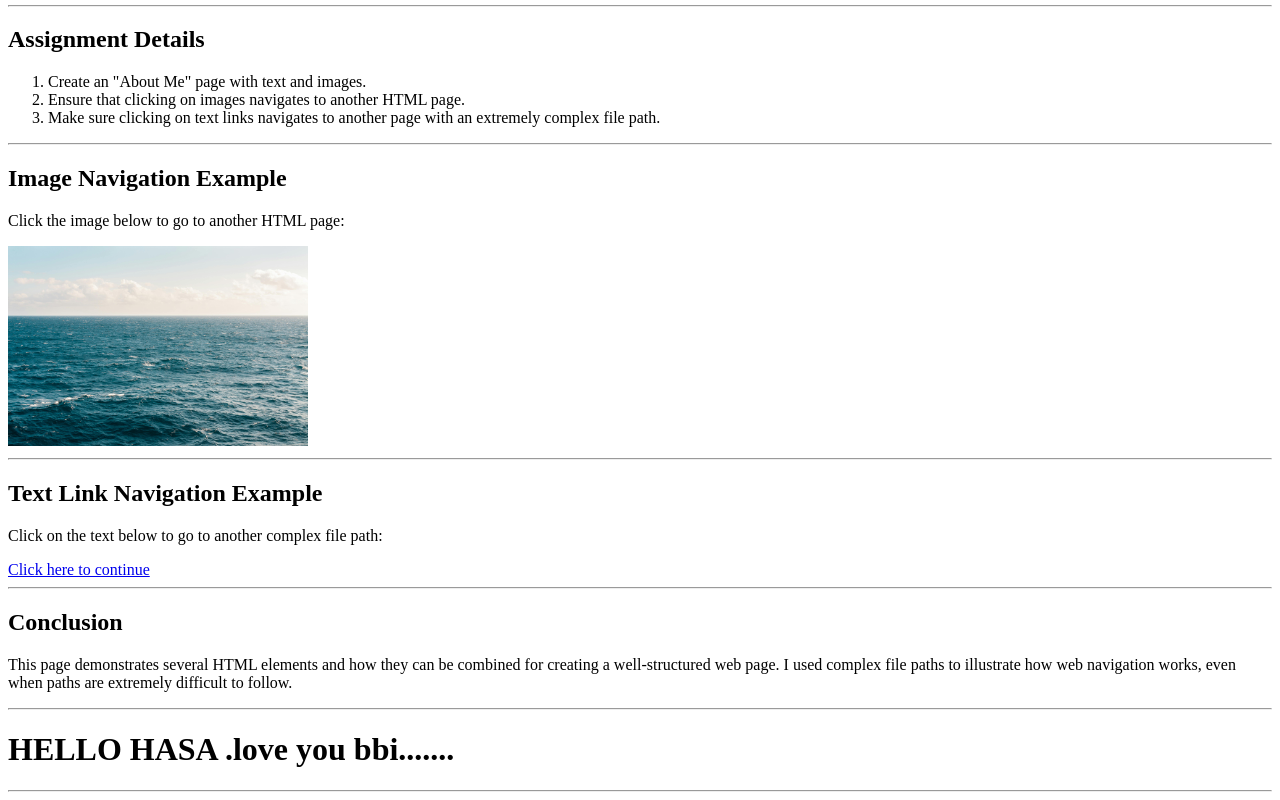
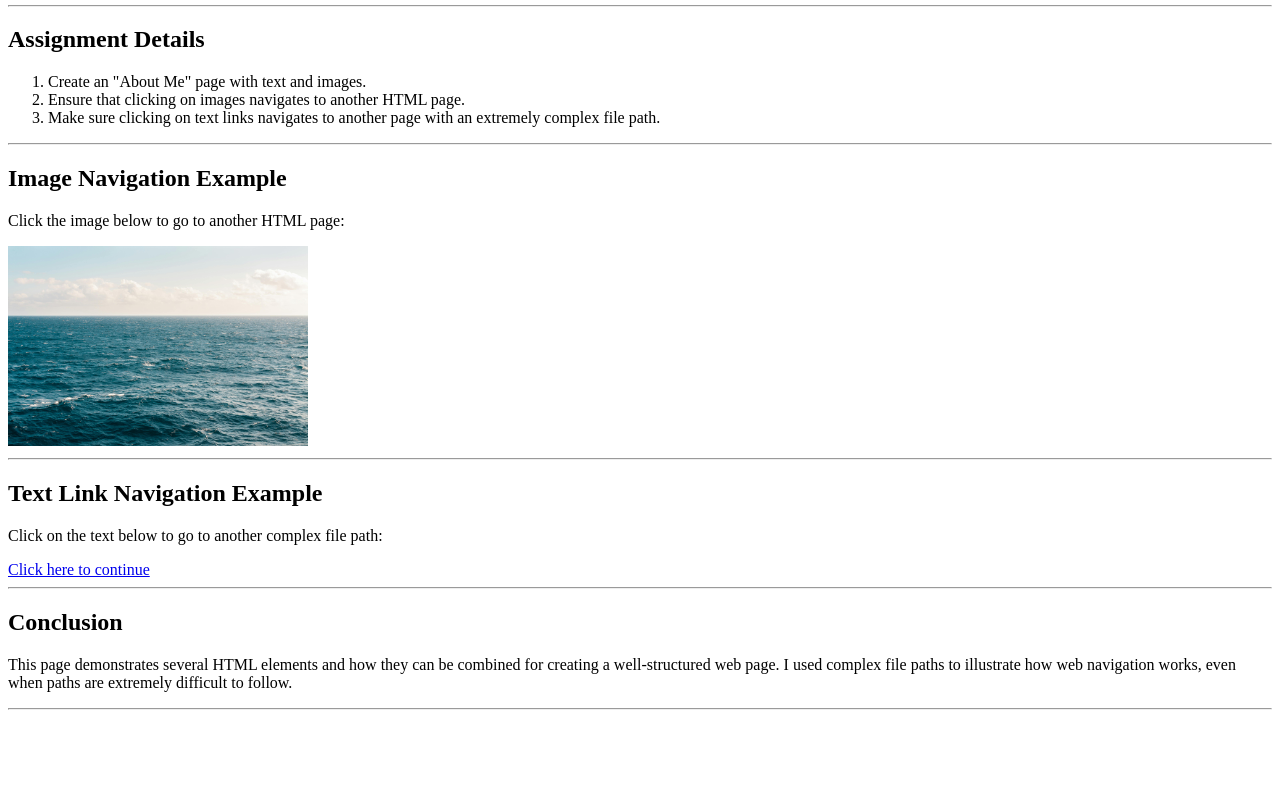
Before and after one commit to pramodya2000/testing, a plain HTML site: page index.html in a window 1280 px wide. Shown: the part 369-1169 px from the top of the page. After the commit the page ends 1087 px from the top, so only its background shows below. Drawn offline with Linux system fonts and the light colour scheme.

Commit message:
Update index.html

```diff
--- a/index.html
+++ b/index.html
@@ -54,7 +54,6 @@
 <p>This page demonstrates several HTML elements and how they can be combined for creating a well-structured web page. I used complex file paths to illustrate how web navigation works, even when paths are extremely difficult to follow.</p>
 <hr/>
 
-<h1>HELLO HASA .love you bbi.......</h1>
-<hr/>
+
 </body>
 </html>
```
